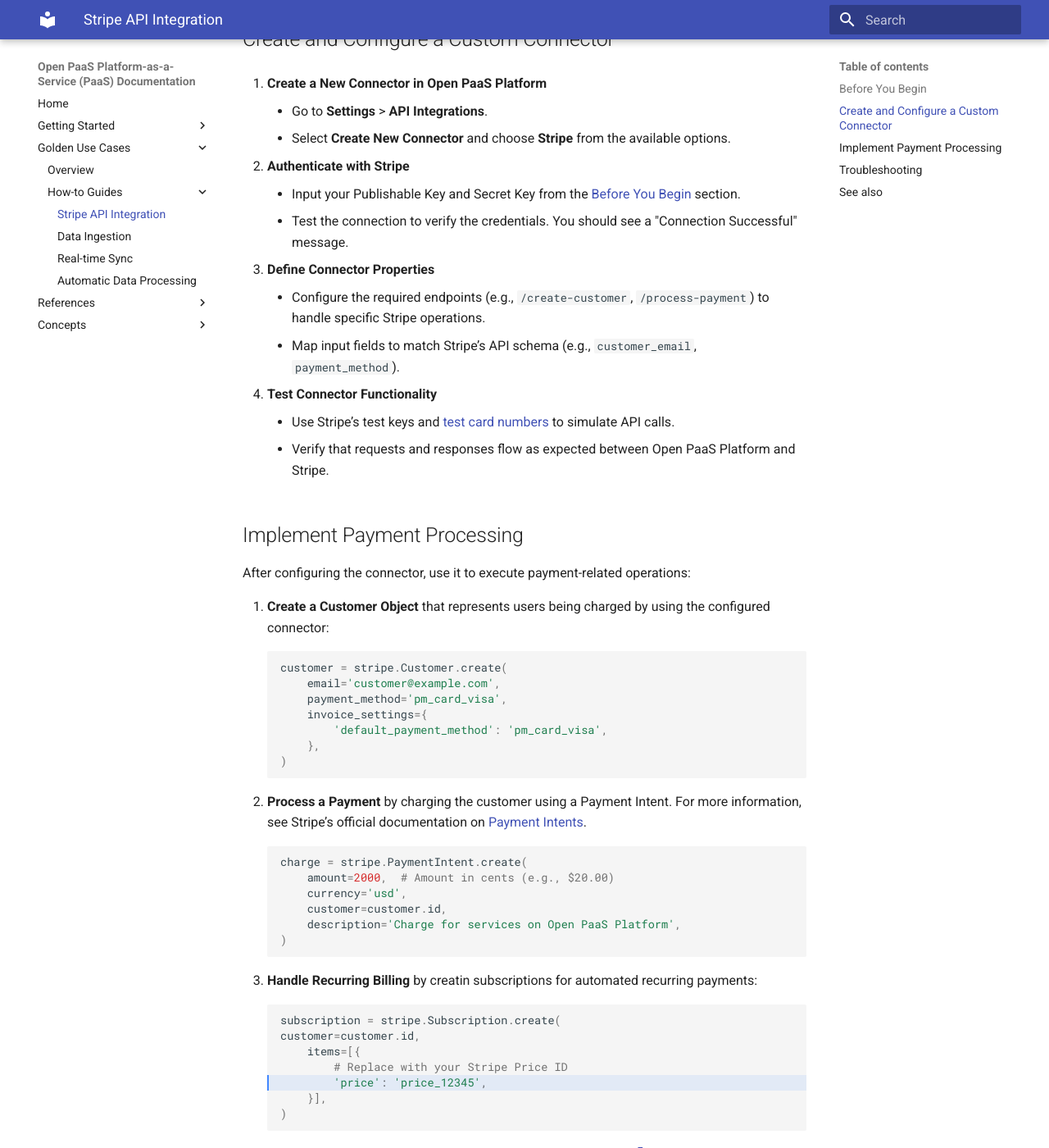
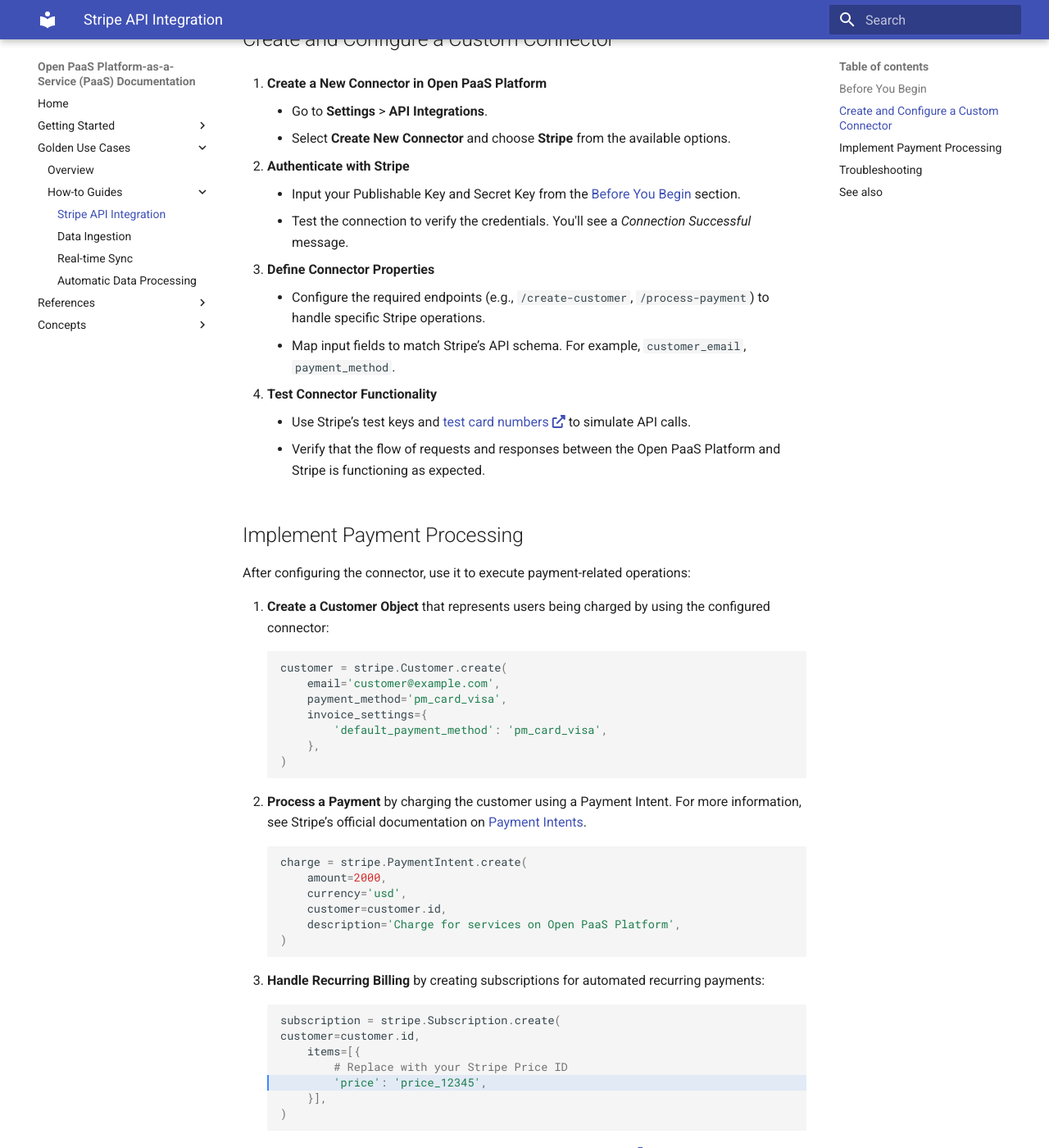
Before and after one commit to jnikhila/open-paas-platform-docs, an MkDocs documentation site: the page built from docs/golden-usecases/how-to-guides/stripe-api-integration.md, in a window 1280 px wide and 1400 px high, scrolled down 644 px. Shown: the whole window at 82% size. Built offline with MkDocs 1.6.1 and Material for MkDocs 9.7.7, drawn with Linux system fonts in a browser that asks for light colours; some of the changed text lies outside the part shown.

Commit message:
minor review updates

````diff
--- a/docs/golden-usecases/how-to-guides/stripe-api-integration.md
+++ b/docs/golden-usecases/how-to-guides/stripe-api-integration.md
@@ -24,15 +24,15 @@ Ensure you have the following:
 
 2. **Authenticate with Stripe**
     - Input your Publishable Key and Secret Key from the [Before You Begin](#before-you-begin) section.
-    - Test the connection to verify the credentials. You should see a "Connection Successful" message.
+    - Test the connection to verify the credentials. You'll see a *Connection Successful* message.
 
 3. **Define Connector Properties**
     - Configure the required endpoints (e.g., `/create-customer`, `/process-payment`) to handle specific Stripe operations.
-    - Map input fields to match Stripe’s API schema (e.g., `customer_email`, `payment_method`).
+    - Map input fields to match Stripe’s API schema. For example, `customer_email`, `payment_method`.
 
 4. **Test Connector Functionality**
-    - Use Stripe’s test keys and [test card numbers](https://stripe.com/docs/testing#international-cards) to simulate API calls.
-    - Verify that requests and responses flow as expected between Open PaaS Platform and Stripe.
+    - Use Stripe’s test keys and <a href="https://stripe.com/docs/testing#international-cards" target="_blank"> test card numbers <i class="fa fa-external-link-alt"></i></a> to simulate API calls.
+    - Verify that the flow of requests and responses between the Open PaaS Platform and Stripe is functioning as expected.
 
 
 ## Implement Payment Processing
@@ -52,13 +52,13 @@ After configuring the connector, use it to execute payment-related operations:
 2. **Process a Payment** by charging the customer using a Payment Intent. For more information, see Stripe’s official documentation on [Payment Intents](https://stripe.com/docs/api/payment_intents).
     ```python
     charge = stripe.PaymentIntent.create(
-        amount=2000,  # Amount in cents (e.g., $20.00)
+        amount=2000,
         currency='usd',
         customer=customer.id,
         description='Charge for services on Open PaaS Platform',
     )
     ```
-3. **Handle Recurring Billing** by creatin subscriptions for automated recurring payments:
+3. **Handle Recurring Billing** by creating subscriptions for automated recurring payments:
     ```python hl_lines="5"
     subscription = stripe.Subscription.create(
     customer=customer.id,
@@ -74,8 +74,8 @@ After configuring the connector, use it to execute payment-related operations:
 * **Invalid API Key Error:** Ensure you are using the correct keys from the Stripe Dashboard.
 * **Connection Failed:** Verify network settings and confirm that the Stripe endpoint URLs are correct.
 * **Test Mode Transactions Failing:** Check if you are using Stripe’s test card numbers. Real card details won’t work in test mode.
-* **Customer Creation Error:** Ensure mandatory fields (e.g., email, payment_method) are included and correctly formatted.
-* **Subscription Not Renewing:** Confirm that the price and customer objects are valid and active.
+* **Customer Creation Error:** Ensure mandatory fields are included and correctly formatted. For example, email, payment_method, and more.
+* **Subscription Not Renewing:** Verify that the price and customer objects are valid and active.
 
 ## See also
 * [Open PaaS Platform - API References](../../references/reference.md): Explore detailed API specifications for the Open PaaS Platform.
````
Also changed, not shown: docs/getting-started/quick-start.md (+9 -8 lines), docs/index.md (+4 -6 lines).
